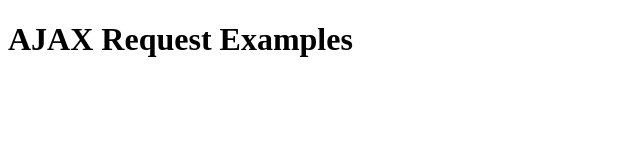
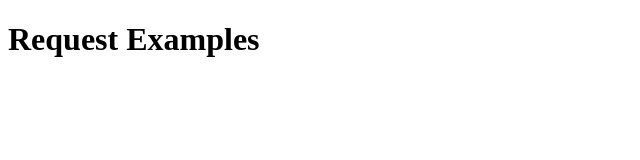
Before and after one commit to dimzerdevas/async-js-presentation, a plain HTML site: page index.html in a window 1280 px wide. Shown: the whole page, without its empty margins (0-640 px from the left). Drawn offline with Linux system fonts and the light colour scheme.

Commit message:
change title

```diff
--- a/index.html
+++ b/index.html
@@ -9,7 +9,7 @@
     <title>Async JavaScript Examples</title>
   </head>
   <body>
-    <h1>AJAX Request Examples</h1>
+    <h1>Request Examples</h1>
     <div id="pokedex"></div>
   </body>
 </html>
```
